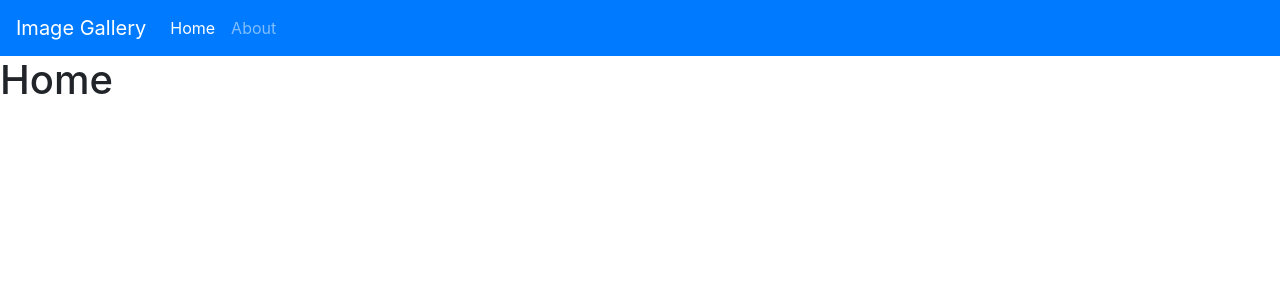
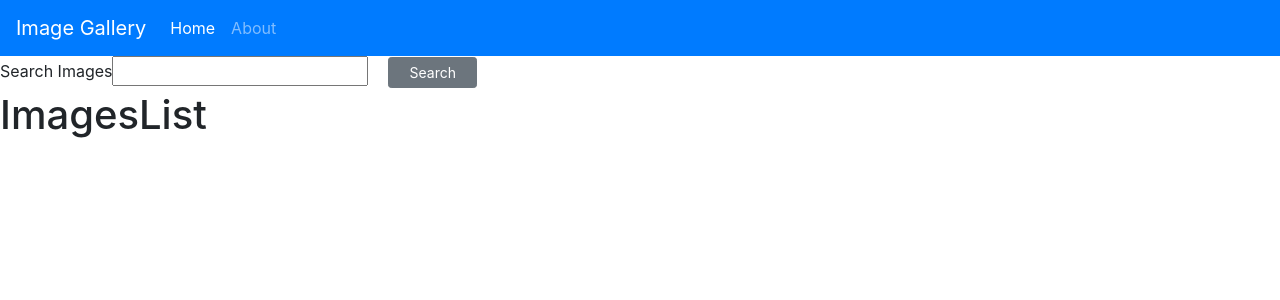
Before and after one commit to gouribhise/image-gallery-two, a React (Create React App) app: page / in a window 1280 px wide. Shown: the top 300 px of the page. Built offline with nearby package versions, Linux system fonts and the light colour scheme; no server answers.

Commit message:
added search functinality

```diff
--- /dev/null
+++ b/src/components/ImagesList.js
@@ -0,0 +1,9 @@
+import React from 'react'
+
+const ImagesList=()=>{
+  return (
+    <div><h1>ImagesList</h1></div>
+  )
+}
+
+export default ImagesList
--- /dev/null
+++ b/src/components/SearchForm.js
@@ -0,0 +1,40 @@
+import React from 'react'
+import {useGlobalContext} from '../context'
+
+const SearchForm=()=>{
+  const {setSearchTerm}=useGlobalContext()
+//  const searchValue=React.useRef('')
+  const [searchValue,setSearchValue]=React.useState('')
+
+
+
+  const searchImage=()=>{
+    setSearchTerm(searchValue.current.value)
+  }
+
+  function handleSubmit(e){
+    e.preventDefault();
+    setSearchTerm(searchValue)
+    }
+  return(
+    <section>
+       <form onSubmit={handleSubmit}>
+         <label htmlFor="name">Search Images</label>
+         <input type="text" name="name" id="name"
+         onChange={(e)=>setSearchValue(e.target.value)}/>
+         <button
+                  className="btn btn-secondary btn-sm
+                  rounded-pill rounded-lg"
+                  style={{marginLeft:"20px",
+                  paddingRight:"20px",paddingLeft:"20px"}}
+                  type="btn"
+                  onSubmit={searchImage}>
+
+                   Search
+                  </button>
+       </form>
+    </section>
+  )
+}
+
+export default SearchForm
--- a/src/context.js
+++ b/src/context.js
@@ -3,15 +3,36 @@ import {useCallback} from 'react'
 
 const API_KEY=process.env.REACT_APP_PIXABAY_API_KEY
 const url=`https://pixabay.com/api/?key=${API_KEY}`
-
+console.log(url)
 const AppContext=React.createContext()
 
 const AppProvider=({children})=>{
   const[loading,setLoading]=useState(true);
-  const[searchTerm,setSearchTerm]=useState('a');
+  const[searchTerm,setSearchTerm]=useState('');
   const[images,setImages]=useState([]);
+  console.log("searchterm ",searchTerm)
 
-  return <AppContext.Provider value={{}}>
+  //fetch images
+  const fetchImages = useCallback( async () => {
+  setLoading(true)
+  try {
+    const response = await fetch(`${url}&q=${searchTerm}`)
+    console.log("what is response",response)
+    const data = await response.json()
+    console.log(data);
+  }
+  catch(error){
+    console.log(error)
+    setLoading(false)
+  }
+},[searchTerm])
+useEffect(() => {
+  fetchImages()
+}, [searchTerm,fetchImages])
+
+  return <AppContext.Provider value={{
+    loading,images,searchTerm,setSearchTerm
+  }}>
   {children}</AppContext.Provider>
 }
 
--- a/src/pages/Home.js
+++ b/src/pages/Home.js
@@ -1,7 +1,12 @@
 import React from 'react'
+import SearchForm from '../components/SearchForm'
+import ImagesList from '../components/ImagesList'
 const Home=()=>{
   return(
-    <h1>Home</h1>
+    <main>
+    <SearchForm/>
+    <ImagesList/>
+    </main>
   )
 }
 
```
